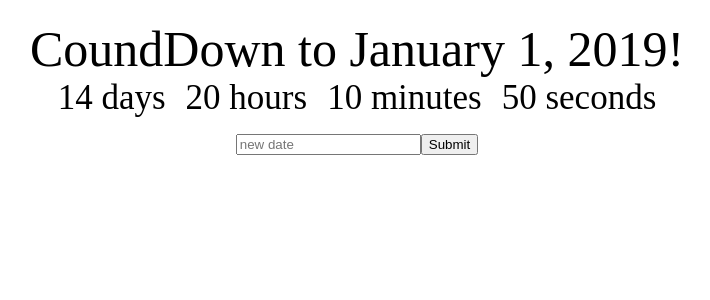
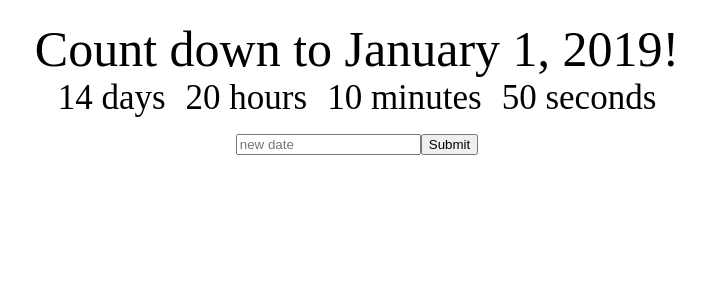
Before and after one commit to jenniferkwok/count-down, a React (Create React App) app: page / in a window 1280 px wide. Shown: the top 300 px of the page, without its empty margins (283-993 px from the left). Built offline with nearby package versions, Linux system fonts and the light colour scheme.

Commit message:
basic structure

```diff
--- a/src/App.jsx
+++ b/src/App.jsx
@@ -8,11 +8,15 @@
 				deadline: 'January 1, 2019'
 			}
 		}
+
+		changeDeadline(){
+			this.setState({deadline: 'April 10, 2020'})
+		}
 		render() {
 			return(
 			<div className="App">
 				<div className="App-title">
-				CoundDown to {this.state.deadline}!</div>
+				Count down to {this.state.deadline}!</div>
 				<div>
 					<div className="Clock-days">14 days</div>
 					<div className="Clock-hours">20 hours</div>
@@ -21,7 +25,7 @@
 				</div>
 				<div>
 				<input placeholder='new date'/>
-				<button>Submit</button>
+				<button onClick={() => this.changeDeadline()}>Submit</button>
 				</div>
 			</div>
 				)
```
